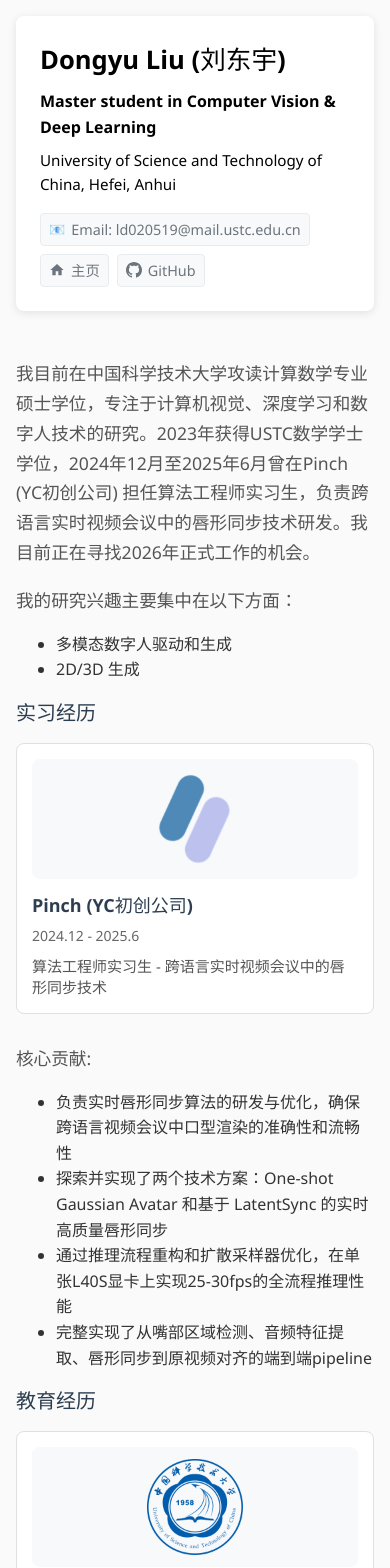
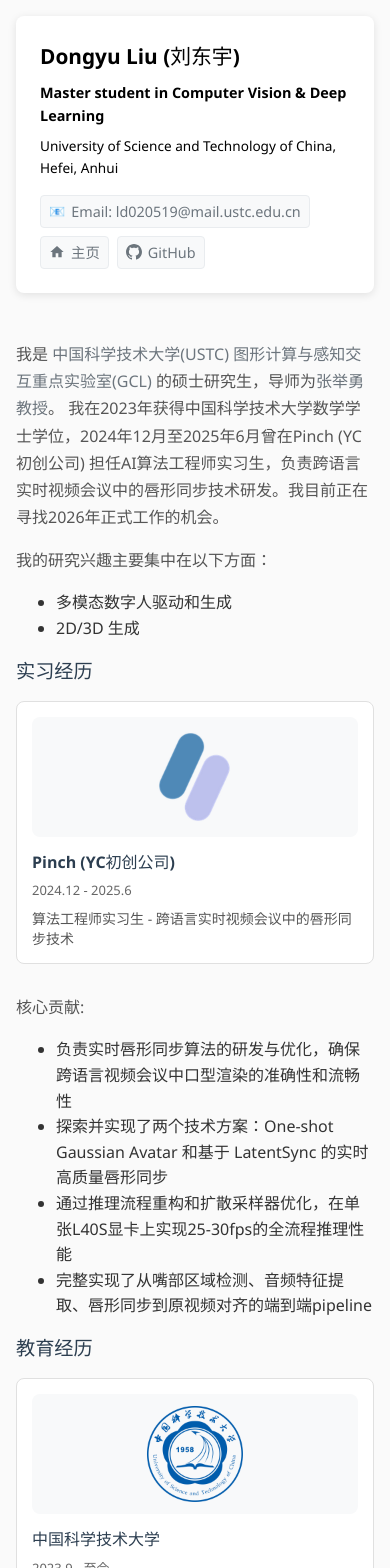
Before and after one commit to ceastld/ceastld.github.io, a React (Vite) app in the folder personal-homepage/: page / in a window 390 px wide. Shown: the top 1568 px of the page. Built offline with nearby package versions, Linux system fonts and the light colour scheme.

Commit message:
style: update title in index.html, adjust media query breakpoints to 600px, and refine font sizes across various components for improved readability

```diff
--- a/personal-homepage/index.html
+++ b/personal-homepage/index.html
@@ -3,7 +3,7 @@
   <head>
     <meta charset="UTF-8" />
     <meta name="viewport" content="width=device-width, initial-scale=1.0" />
-    <title>personal-homepage</title>
+    <title>Dongyu Liu</title>
   </head>
   <body>
     <div id="root"></div>
--- a/personal-homepage/src/App.css
+++ b/personal-homepage/src/App.css
@@ -3,7 +3,7 @@
   padding: 2rem 0 8rem 0; /* 增加底部空白 */
 }
 
-@media (max-width: 768px) {
+@media (max-width: 600px) {
   .container {
     padding: 1rem 0 4rem 0; /* 移动端减少上下边距 */
   }
--- a/personal-homepage/src/components/AcademicPaper.css
+++ b/personal-homepage/src/components/AcademicPaper.css
@@ -47,7 +47,7 @@
 }
 
 .paper-title {
-  font-size: 18px;
+  font-size: 16px;
   font-weight: 600;
   color: #2c3e50;
   margin: 0;
@@ -55,14 +55,14 @@
 }
 
 .paper-authors {
-  font-size: 15px;
+  font-size: 14px;
   color: #555;
   margin: 0;
   font-weight: 400;
 }
 
 .paper-institution {
-  font-size: 15px;
+  font-size: 14px;
   color: #777;
   margin: 0;
   font-weight: 400;
@@ -77,7 +77,7 @@
 
 
 
-@media (max-width: 768px) {
+@media (max-width: 600px) {
   .academic-paper {
     flex-direction: column;
     gap: 12px;
--- a/personal-homepage/src/components/ExperienceItem.css
+++ b/personal-homepage/src/components/ExperienceItem.css
@@ -40,7 +40,7 @@
 }
 
 .experience-institution {
-  font-size: 18px;
+  font-size: 16px;
   font-weight: 600;
   color: #2c3e50;
   margin: 0;
@@ -48,21 +48,21 @@
 }
 
 .experience-period {
-  font-size: 14px;
+  font-size: 13px;
   color: #666;
   margin: 0;
   font-weight: 500;
 }
 
 .experience-position {
-  font-size: 15px;
+  font-size: 14px;
   color: #555;
   margin: 0;
   font-weight: 400;
   line-height: 1.4;
 }
 
-@media (max-width: 768px) {
+@media (max-width: 600px) {
   .experience-item {
     flex-direction: column;
     gap: 15px;
--- a/personal-homepage/src/components/PersonalInfo.css
+++ b/personal-homepage/src/components/PersonalInfo.css
@@ -8,27 +8,27 @@
 }
 
 .name {
-  font-size: 1.8rem;
+  font-size: 1.5rem;
   font-weight: bold;
   color: #000;
   margin-bottom: 0.5rem;
 }
 
 .role {
-  font-size: 1.1rem;
+  font-size: 1rem;
   font-weight: bold;
   color: #000;
   margin-bottom: 0.5rem;
 }
 
 .affiliation {
-  font-size: 1rem;
+  font-size: 0.9rem;
   color: #000;
   margin-bottom: 1rem;
 }
 
 .contact {
-  font-size: 1rem;
+  font-size: 0.9rem;
   color: #000;
 }
 
@@ -38,24 +38,24 @@
   flex-wrap: wrap;
 }
 
-@media (max-width: 768px) {
+@media (max-width: 600px) {
   .personal-info {
     padding: 1.5rem;
   }
 
   .name {
-    font-size: 1.6rem;
+    font-size: 1.3rem;
   }
 
   .role {
-    font-size: 1rem;
+    font-size: 0.9rem;
   }
 
   .affiliation {
-    font-size: 0.95rem;
+    font-size: 0.85rem;
   }
 
   .contact {
-    font-size: 0.95rem;
+    font-size: 0.85rem;
   }
 }
--- a/personal-homepage/src/components/ProjectCard.css
+++ b/personal-homepage/src/components/ProjectCard.css
@@ -46,7 +46,7 @@
 }
 
 .project-title {
-  font-size: 18px;
+  font-size: 16px;
   font-weight: 600;
   color: #2c3e50;
   margin: 0;
@@ -54,7 +54,7 @@
 }
 
 .project-description {
-  font-size: 15px;
+  font-size: 14px;
   color: #555;
   margin: 0;
   font-weight: 400;
@@ -69,7 +69,7 @@
 }
 
 
-@media (max-width: 768px) {
+@media (max-width: 600px) {
   .project-card {
     flex-direction: column;
     gap: 12px;
--- a/personal-homepage/src/index.css
+++ b/personal-homepage/src/index.css
@@ -16,15 +16,9 @@
 
 body {
   margin: 0;
-  padding: 0;
+  padding: 0 16px;
   min-height: 100vh;
   background-color: #fafafa;
-}
-
-@media (max-width: 768px) {
-  body {
-    padding: 0 16px;
-  }
 }
 
 #root {
@@ -34,7 +28,7 @@ body {
 .container {
   max-width: 900px;
   margin: 0 auto;
-  padding: 0 20px;
+  padding: 0;
   min-height: 100vh;
 }
 
@@ -46,17 +40,17 @@ h1, h2, h3, h4, h5, h6 {
 }
 
 h1 {
-  font-size: 2.8rem;
+  font-size: 2.2rem;
   line-height: 1.2;
 }
 
 h2 {
-  font-size: 2.2rem;
+  font-size: 1.8rem;
   line-height: 1.3;
 }
 
 h3 {
-  font-size: 1.7rem;
+  font-size: 1.4rem;
   line-height: 1.4;
 }
 
@@ -64,7 +58,7 @@ p {
   margin-bottom: 1rem;
   color: #555;
   line-height: 1.7;
-  font-size: 1.1rem;
+  font-size: 1rem;
 }
 
 a {
@@ -83,7 +77,7 @@ a:hover {
 }
 
 .section-title {
-  font-size: 2rem;
+  font-size: 1.6rem;
   color: #2c3e50;
   border-bottom: 2px solid #e0e0e0;
   padding-bottom: 0.5rem;
@@ -109,20 +103,16 @@ a:hover {
   text-decoration: none;
 }
 
-@media (max-width: 768px) {
-  .container {
-    padding: 0 24px;
-  }
-
+@media (max-width: 600px) {
   h1 {
-    font-size: 2rem;
+    font-size: 1.8rem;
   }
 
   h2 {
-    font-size: 1.5rem;
+    font-size: 1.4rem;
   }
 
   h3 {
-    font-size: 1.25rem;
+    font-size: 1.2rem;
   }
 }
--- a/personal-homepage/src/pages/Home.mdx
+++ b/personal-homepage/src/pages/Home.mdx
@@ -12,7 +12,8 @@ import ProjectCard from '../components/ProjectCard';
   github="https://github.com/ceastld"
 />
 
-我目前在中国科学技术大学攻读计算数学专业硕士学位，专注于计算机视觉、深度学习和数字人技术的研究。2023年获得USTC数学学士学位，2024年12月至2025年6月曾在Pinch (YC初创公司) 担任算法工程师实习生，负责跨语言实时视频会议中的唇形同步技术研发。我目前正在寻找2026年正式工作的机会。
+我是 [中国科学技术大学(USTC)](https://www.ustc.edu.cn/) [图形计算与感知交互重点实验室(GCL)](http://gcl.ustc.edu.cn/) 的硕士研究生，导师为[张举勇教授](http://staff.ustc.edu.cn/~juyong/)。
+我在2023年获得中国科学技术大学数学学士学位，2024年12月至2025年6月曾在Pinch (YC初创公司) 担任AI算法工程师实习生，负责跨语言实时视频会议中的唇形同步技术研发。我目前正在寻找2026年正式工作的机会。
 
 我的研究兴趣主要集中在以下方面：
 - 多模态数字人驱动和生成
@@ -94,7 +95,7 @@ import ProjectCard from '../components/ProjectCard';
 <ProjectCard
   image="/assets/betterclip/clip.mp4"
   title="BetterClip - Windows剪贴板增强工具"
-  description="基于WPF开发的Windows剪贴板增强工具，支持自动保存剪贴板内容、智能粘贴、收藏功能等。拥有5w+用户，245个版本更新。"
+  description="基于WPF开发的Windows剪贴板增强工具，支持自动保存剪贴板内容、智能粘贴、收藏贴图功能等。拥有5w+用户，245个版本更新。"
   links={[
     { text: "项目文档", url: "https://betterclip.vercel.app/docs/clip/intro/", icon: "📖" },
     { text: "Quicker动作库", url: "https://getquicker.net/Sharedaction?code=9ec53d43-5539-4571-6886-08d8c752bfcb", icon: "🔗" }
```
